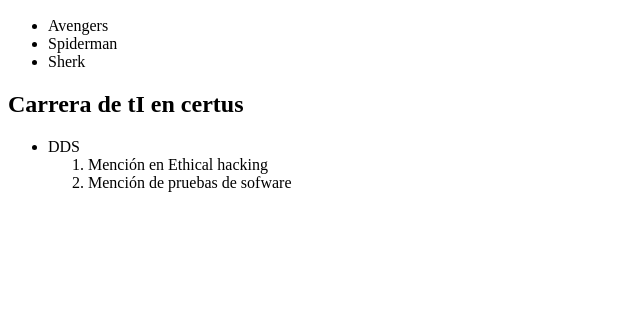
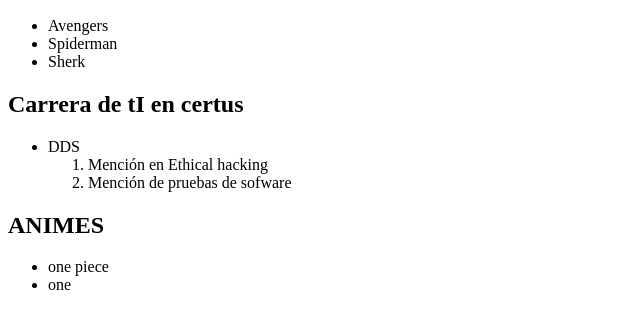
Before and after one commit to ronald737/dev, a plain HTML site: page listas.html in a window 1280 px wide. Shown: the part 110-438 px from the top of the page, without its empty margins (0-640 px from the left). Drawn offline with Linux system fonts and the light colour scheme.

Commit message:
Update listas.html

```diff
--- a/listas.html
+++ b/listas.html
@@ -25,7 +25,12 @@
             <li>Mención de pruebas de sofware</li>
         </ol>
     </ul>
+    <H2>ANIMES</H2>
+    <UL>
+        <li>one piece</li>
+        <li>one</li>
 
+    </UL>
 
 
 </body>
```
